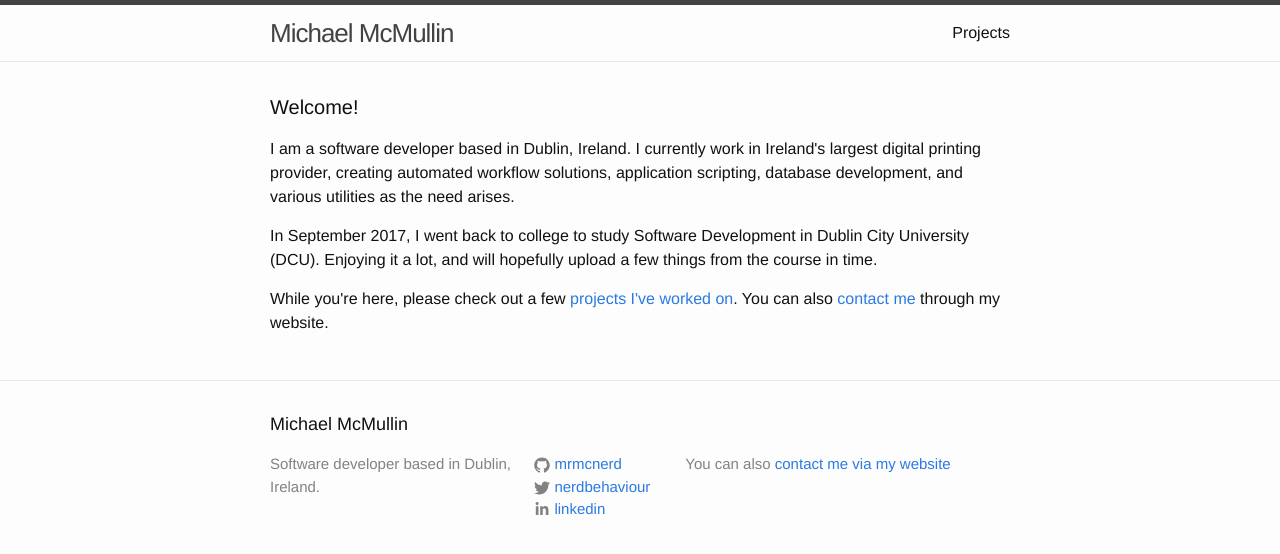
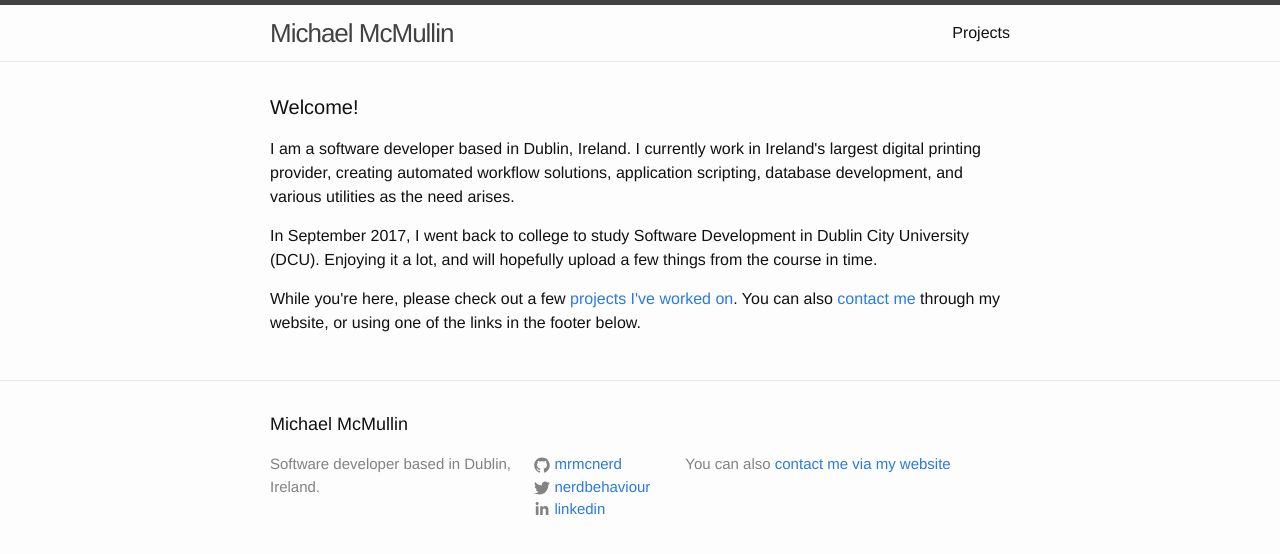
Before and after one commit to michaelmcmullin/michaelmcmullin.github.io, a Jekyll site: the page built from index.html, in a window 1280 px wide. Shown: the top 554 px of the page. Built offline with Jekyll 4.4.1, drawn with Linux system fonts in a browser that asks for light colours.

Commit message:
Add additional contact details to home page

```diff
--- a/index.html
+++ b/index.html
@@ -17,5 +17,5 @@ layout: default
 
   <p>While you're here, please check out a few <a href="projects/">projects I've
     worked on</a>. You can also <a href="http://mrmcnerd.com/contact/">contact
-    me</a> through my website.</p>
+    me</a> through my website, or using one of the links in the footer below.</p>
 </div>
```
